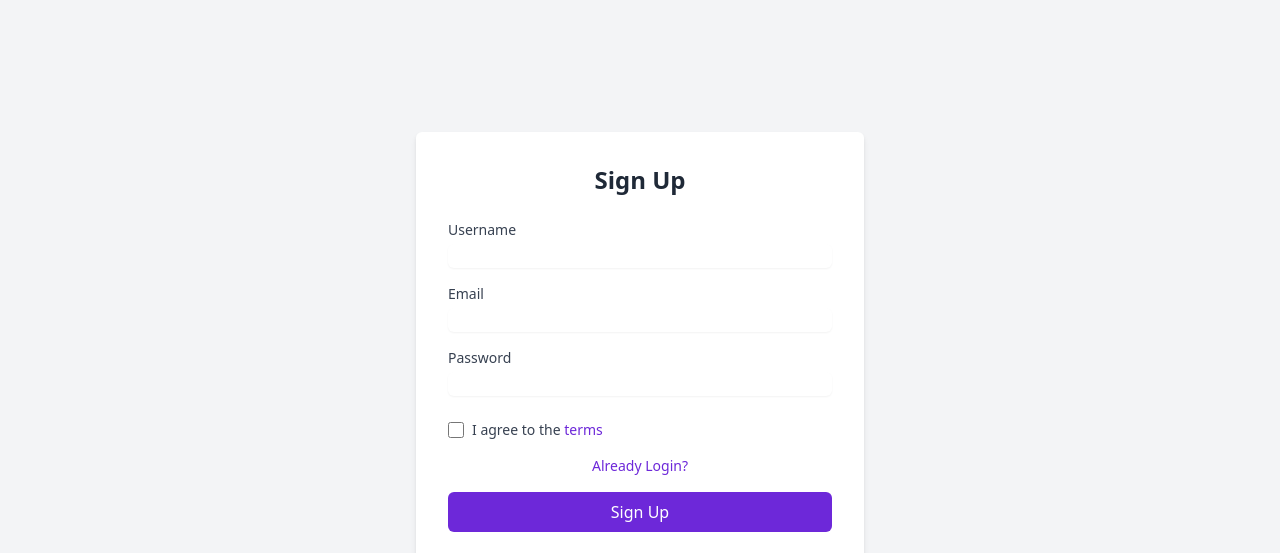
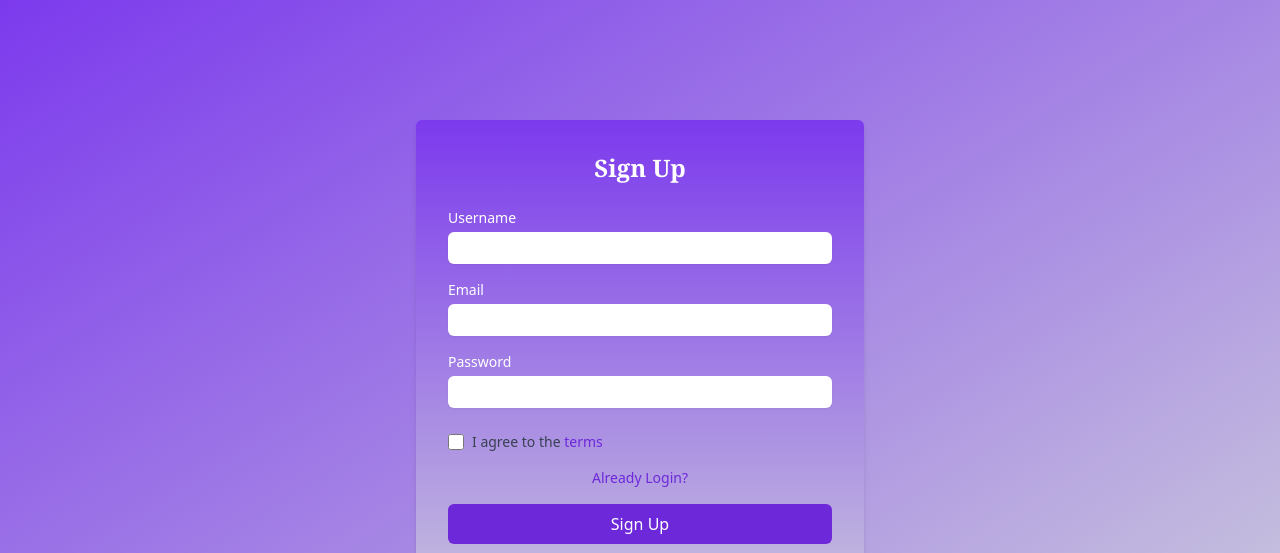
Before and after one commit to mubashir1837/lms_website, a website: page signup.html in a window 1280 px wide. Shown: the top 553 px of the page. Drawn offline with nearby package versions, Linux system fonts and the light colour scheme.

Commit message:
portfolio

```diff
--- a/signup.html
+++ b/signup.html
@@ -10,21 +10,21 @@
 </head>
 
 <body class="bg-gray-100 dark:bg-gray-900">
-    <div class="flex items-center justify-center h-screen">
-        <div class="max-w-md w-full bg-white dark:bg-gray-800 shadow-md rounded-md p-8">
-            <h2 class="text-2xl font-semibold text-center text-gray-800 dark:text-white mb-6">Sign Up</h2>
+    <div class="flex items-center justify-center h-screen bg-gradient-to-tl from-gray-300 to-purple-600">
+        <div class="max-w-md w-full   bg-gradient-to-t dark:bg-gray-800 shadow-md rounded-md p-8">
+            <h2 class="text-2xl font-serif font-extrabold text-white text-center  dark:text-white mb-6">Sign Up</h2>
             <form action="#" method="POST">
                 <div class="mb-4">
-                    <label for="username" class="block text-sm font-medium text-gray-700 dark:text-gray-300">Username</label>
-                    <input type="text" id="username" name="username" class="mt-1 block w-full rounded-md border-gray-300 dark:border-gray-700 shadow-sm focus:border-purple-400 focus:ring focus:ring-purple-400 focus:ring-opacity-50" required>
+                    <label for="username" class="block text-sm font-medium text-white dark:text-gray-300">Username</label>
+                    <input type="text" id="username" name="username" class="mt-1 py-1 block w-full rounded-md border-gray-300 dark:border-gray-700 shadow-sm focus:border-purple-400 focus:ring focus:ring-purple-400 focus:ring-opacity-50" required>
                 </div>
                 <div class="mb-4">
-                    <label for="email" class="block text-sm font-medium text-gray-700 dark:text-gray-300">Email</label>
-                    <input type="email" id="email" name="email" class="mt-1 block w-full rounded-md border-gray-300 dark:border-gray-700 shadow-sm focus:border-purple-400 focus:ring focus:ring-purple-400 focus:ring-opacity-50" required>
+                    <label for="email" class="block text-sm font-medium text-white dark:text-gray-300">Email</label>
+                    <input type="email" id="email" name="email" class="mt-1 py-1 block w-full rounded-md border-gray-300 dark:border-gray-700 shadow-sm focus:border-purple-400 focus:ring focus:ring-purple-400 focus:ring-opacity-50" required>
                 </div>
                 <div class="mb-6">
-                    <label for="password" class="block text-sm font-medium text-gray-700 dark:text-gray-300">Password</label>
-                    <input type="password" id="password" name="password" class="mt-1 block w-full rounded-md border-gray-300 dark:border-gray-700 shadow-sm focus:border-purple-400 focus:ring focus:ring-purple-400 focus:ring-opacity-50" required>
+                    <label for="password" class="block text-sm font-medium text-white dark:text-gray-300">Password</label>
+                    <input type="password" id="password" name="password" class="mt-1 py-1 block w-full rounded-md border-gray-300 dark:border-gray-700 shadow-sm focus:border-purple-400 focus:ring focus:ring-purple-400 focus:ring-opacity-50" required>
                 </div>
                 <div class="flex items-center justify-between mb-4">
                     <label for="terms" class="flex items-center">
```
Also changed, not shown: login.html (+1 -1 lines).
